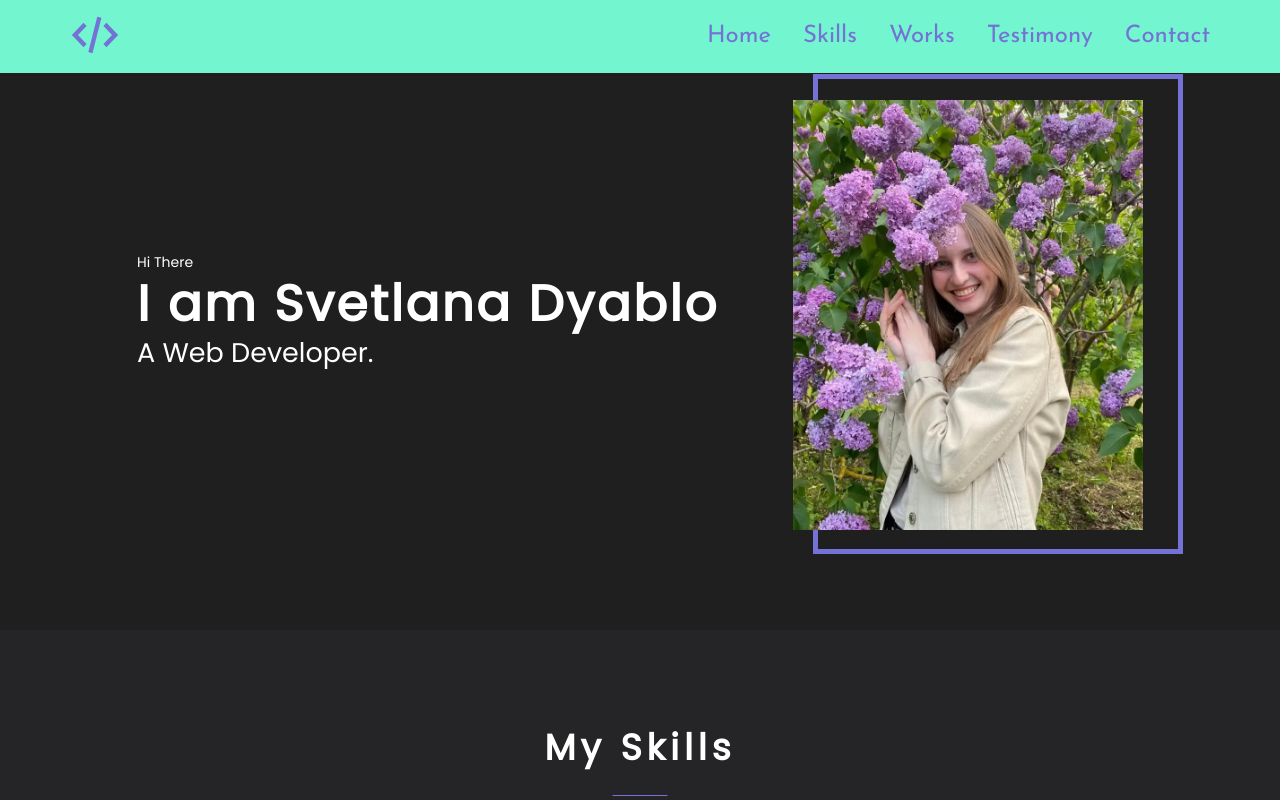
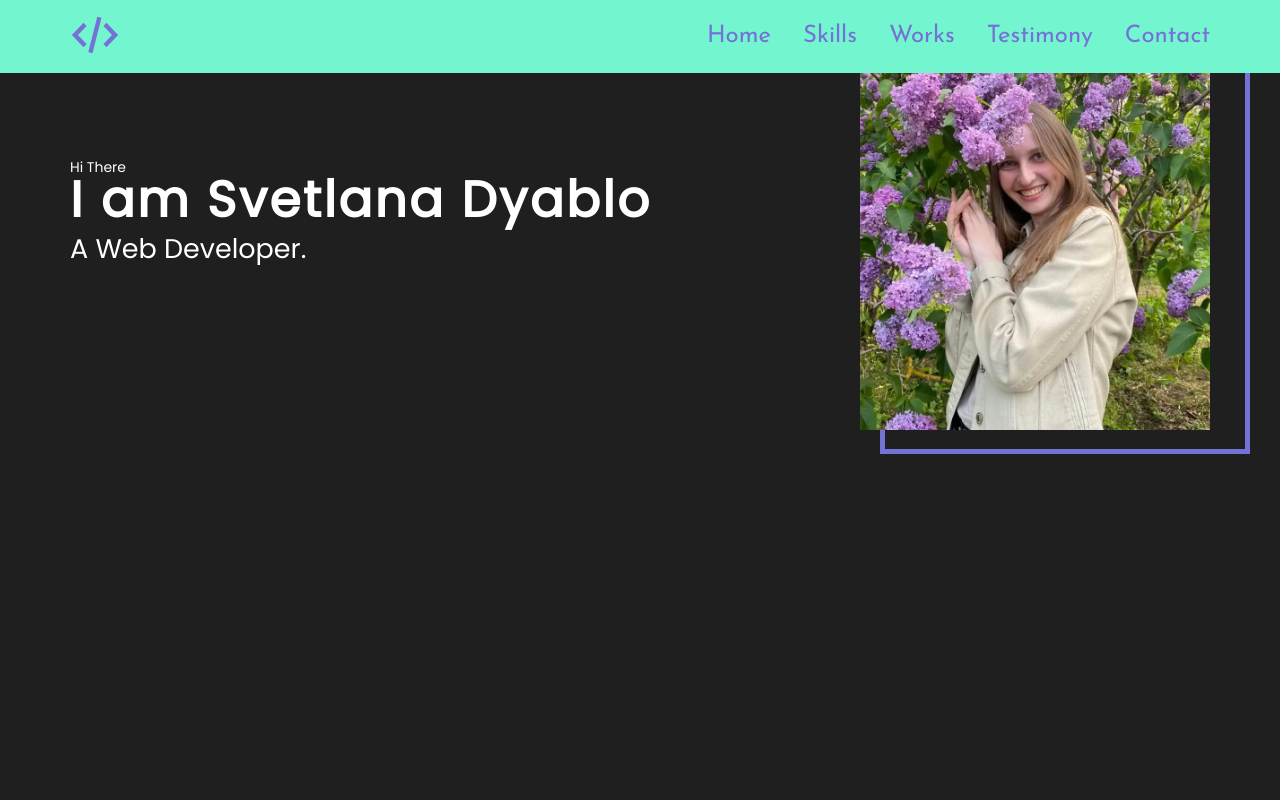
Before and after one commit to akach-dev/styled, a React (Create React App) app: page / in a window 1280 px wide. Built offline with nearby package versions, Linux system fonts and the light colour scheme.

Commit message:
hero2 done

```diff
--- a/src/layout/sections/hero/Hero.tsx
+++ b/src/layout/sections/hero/Hero.tsx
@@ -1,35 +1,44 @@
 import React from 'react';
 import hero from "../../../assets/images/photo.webp"
-import {FlexWrapper} from "../../../components/FlexWrapper";
 import styled from "styled-components";
+import {Container} from "../../../components/Container";
 
 export const Hero = () => {
   return (
      <StyledHero>
-       <FlexWrapper direction={'column'} align={'flex-start'}>
+       <HeroContainer>
+
+         <HeroBody>
            <HeroHi>Hi There</HeroHi>
            <HeroTitle>I am Svetlana Dyablo</HeroTitle>
            <HeroSubTitle>A Web Developer. </HeroSubTitle>
-       </FlexWrapper>
+         </HeroBody>
+
          <HeroImg>
            <Img src={hero} alt="my img"/>
          </HeroImg>
+       </HeroContainer>
      </StyledHero>
   );
 };
 
 const StyledHero = styled.section`
-  //min-height: 100vh;
-  color: #fff;
-  background: #1F1F20;
-  padding: 100px;
-  display: flex;
-  justify-content: space-around;
-  align-items: center;
-
+  min-height: 100vh;
+  //padding: calc(80px + (180 - 20) * ((100vw - 320px) / (1170 - 320))) 0;
   & *:not(:last-child) {
     margin-bottom: 10px;
   }
+`
+const HeroContainer = styled(Container)`
+  display: flex;
+  align-items: center;
+  justify-content: space-between;
+  //padding: calc(80px + (180 - 20) * ((100vw - 320px) / (1170 - 320))) 0px;
+
+`
+
+const HeroBody = styled.div`
+
 `
 
 const HeroImg = styled.div`
@@ -52,7 +61,6 @@ const Img = styled.img`
   height: 430px;
   object-fit: cover;
   position: relative;
-
 `
 
 const HeroHi = styled.span`
```
Also changed, not shown: src/assets/setAdaptiveValue.js (added, +73 -0 lines). Lines whose indentation alone changed are shown as unchanged.
